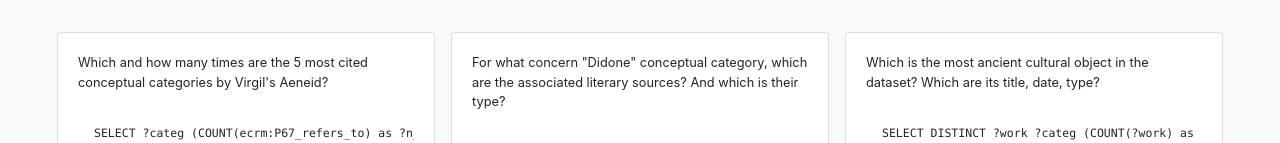
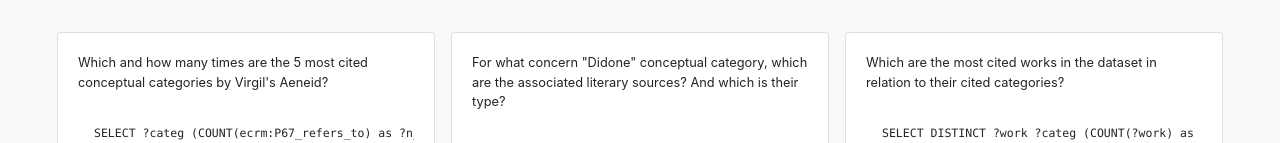
Before and after one commit to ValentinaPasqual/mythologiae, a website: page homepage/queries.html in a window 1280 px wide. Shown: the part 1648-1791 px from the top of the page. Drawn offline with Linux system fonts and the light colour scheme.

Commit message:
Update queries.html

```diff
--- a/homepage/queries.html
+++ b/homepage/queries.html
@@ -681,7 +681,7 @@ GROUP BY ?work ?type ORDER BY DESC (?n_work)
 				<div class="col-sm-4">
 					<div class="card h-100">
 						<div class="card-body">
-							<p class="card-text">Which is the most ancient cultural object in the dataset? Which are its title, date, type?</p>
+							<p class="card-text">Which are the most cited works in the dataset in relation to their cited categories?</p>
 							<pre class="w-100"><code>
 SELECT DISTINCT ?work ?categ (COUNT(?work) as ?n_cit)
 WHERE {
```
